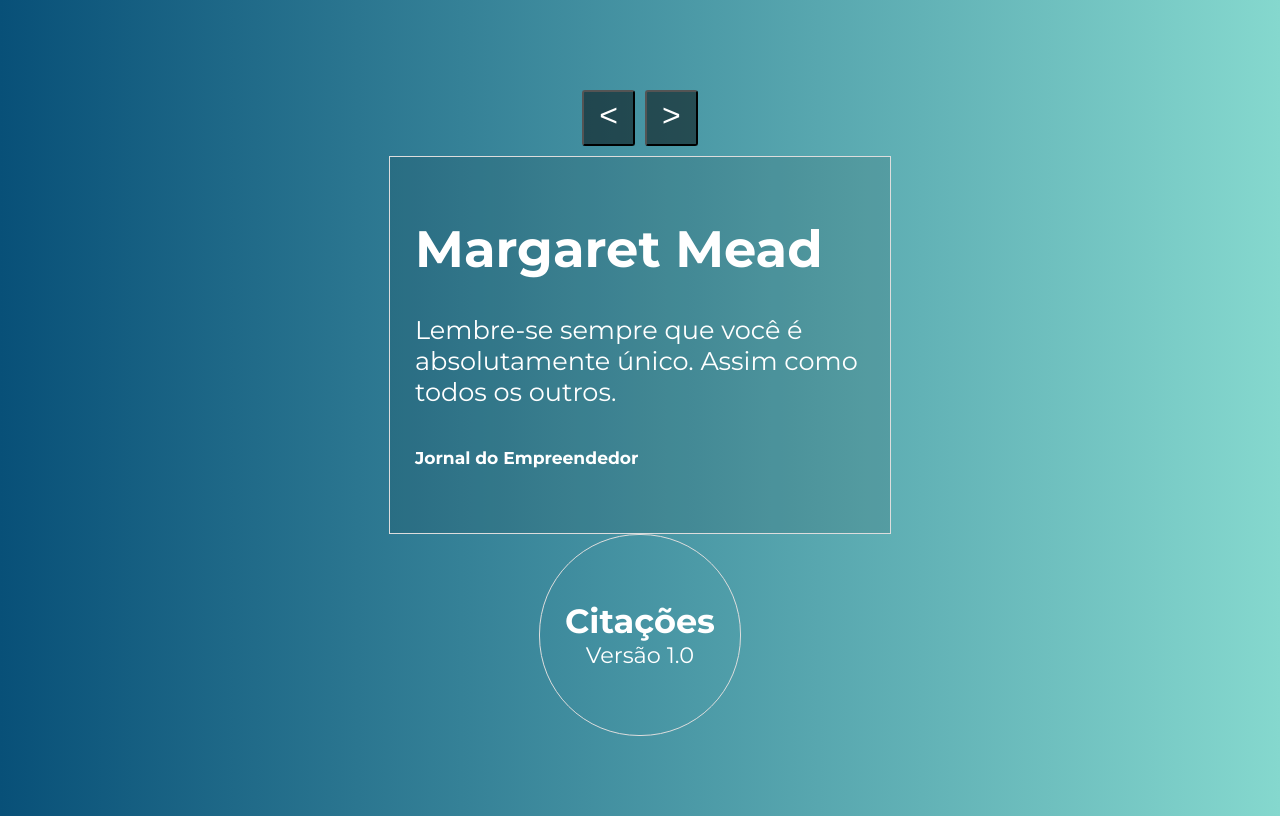
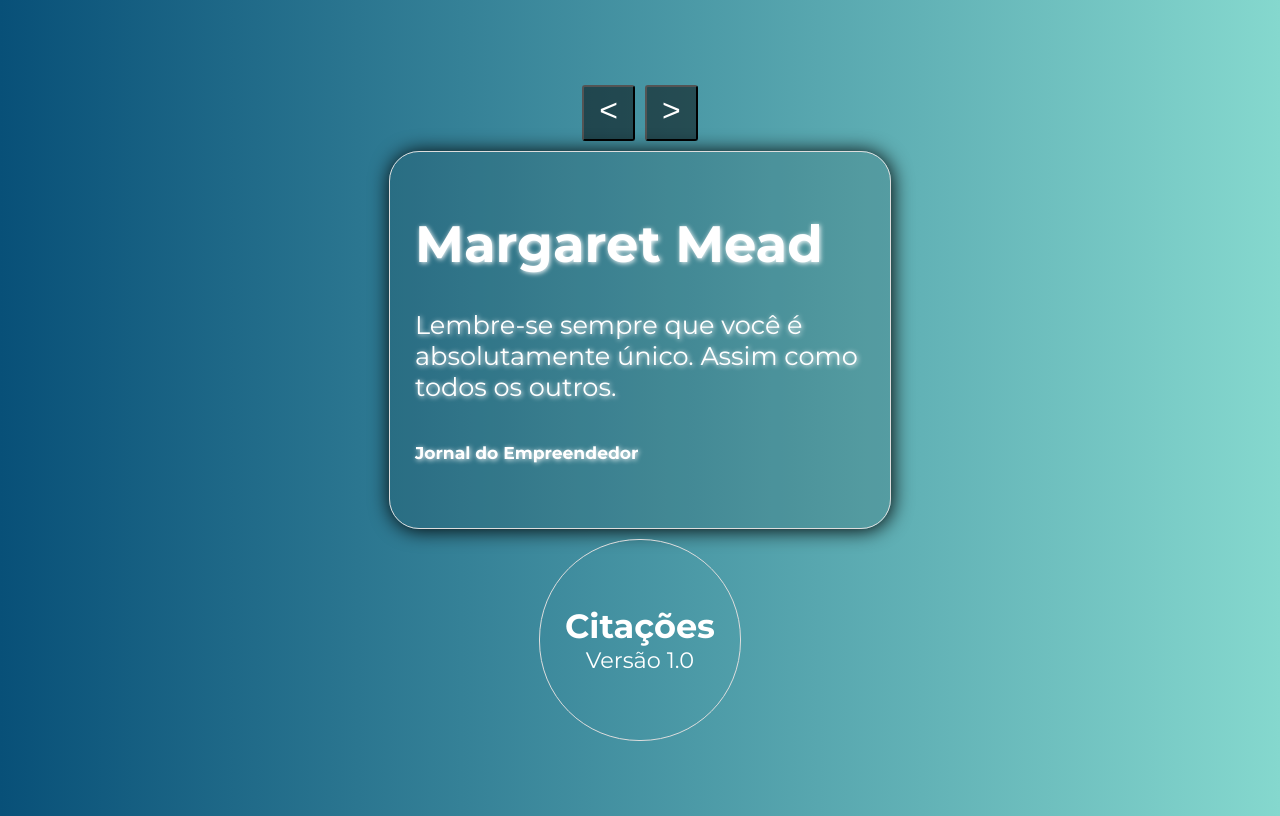
Before and after one commit to JoseCarlos-Filho/Citacoes, a Vue app: page / in a window 1280 px wide. Built offline with nearby package versions, Linux system fonts and the light colour scheme.

Commit message:
estilos aplicados nos elementos html recebidos pelo <slot> no componente

```diff
--- a/src/components/Citacao.vue
+++ b/src/components/Citacao.vue
@@ -18,5 +18,19 @@ export default {
         background-color: rgba(0, 0, 0, .1);
         padding: 25px;
         max-width: 450px;
+        border-radius: 30px;
+        box-shadow: 1px 1px 20px black;
+    }
+
+    h1 {
+        text-shadow: 1px 1px 5px white;
+    }
+
+    p {
+        text-shadow: 1px 1px 5px white;
+    }
+
+    h6 {
+        text-shadow: 1px 1px 5px white;
     }
 </style>
--- a/src/components/Sobre.vue
+++ b/src/components/Sobre.vue
@@ -13,6 +13,7 @@ export default {
 
 <style scoped>
     div {
+        margin-top: 10px;
         display: flex;
         flex-direction: column;
         justify-content: center;
```
